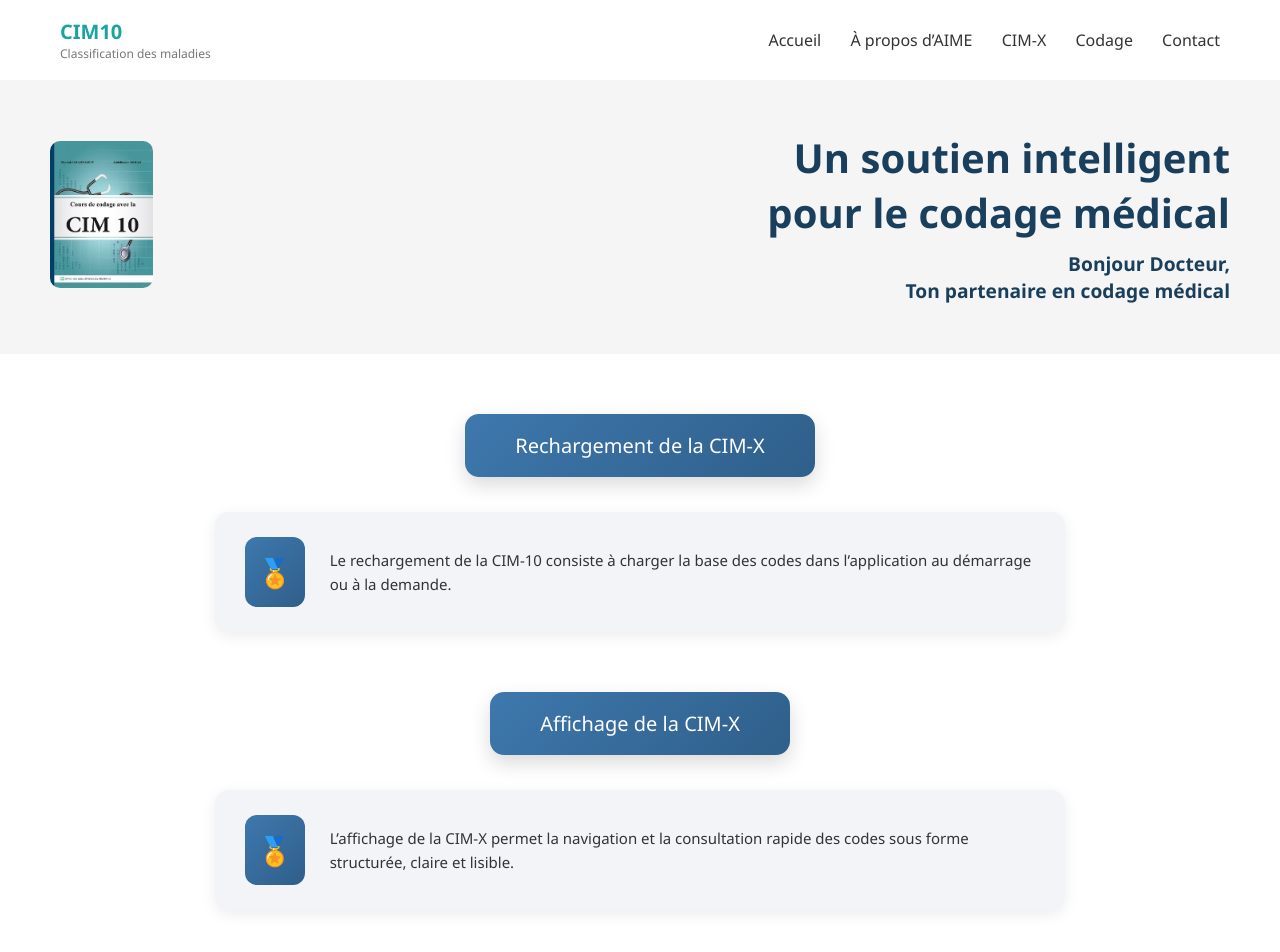
After one commit to ninopineira/AIME-2, a Python web app: template app/templates/cim-x.html in a window 1280 px wide. The commit adds this page. Shown: the top 952 px of the page. Run offline with Jinja, Linux system fonts and the light colour scheme; the template is opened without the code that fills it, so the values that code supplies are empty.

Commit message:
page de l'interface CIMX

```diff
--- a/app/static/home.css
+++ b/app/static/home.css
@@ -52,7 +52,7 @@
 
 .hero-content h1 {
     font-size: 36px;
-    color: #1c3c55;
+    color: #1a3f5c;
     margin-bottom: 40px;
     line-height: 1.3;
 }
@@ -405,3 +405,99 @@
         flex-wrap: wrap;
     }
 }
+
+/* CENTRAGE GLOBAL */
+.action-section {
+    text-align: center;
+    margin: 60px 0;
+}
+
+/* GROS BOUTON BLEU */
+.action-btn {
+    background: linear-gradient(135deg, #3e78ad, #2f5f8a);
+    color: white;
+    font-size: 20px;
+    padding: 18px 50px;
+    border: none;
+    border-radius: 14px;
+    cursor: pointer;
+    box-shadow: 0 8px 20px rgba(0, 0, 0, 0.15);
+    transition: 0.3s ease;
+}
+
+.action-btn:hover {
+    transform: translateY(-3px);
+    box-shadow: 0 12px 25px rgba(0, 0, 0, 0.2);
+}
+
+/* CARD INFO */
+.info-card {
+    margin: 35px auto 0;
+    max-width: 850px;
+    background: #f2f4f7;
+    border-radius: 14px;
+    padding: 25px 30px;
+    display: flex;
+    align-items: center;
+    gap: 25px;
+    box-shadow: 0 4px 15px rgba(0, 0, 0, 0.08);
+    text-align: left;
+}
+
+/* ICONE BLEUE */
+.info-icon {
+    background: linear-gradient(135deg, #3e78ad, #2f5f8a);
+    color: white;
+    width: 70px;
+    height: 70px;
+    border-radius: 12px;
+    display: flex;
+    align-items: center;
+    justify-content: center;
+    font-size: 28px;
+}
+
+/* TEXTE */
+.info-text {
+    font-size: 15px;
+    color: #333;
+    line-height: 1.6;
+}
+
+
+
+.hero1 {
+    padding: 50px;
+    background-color: #f5f5f5;
+}
+
+.hero-container1 {
+    display: flex;
+    align-items: center; /* aligne verticalement l'image et le texte */
+    justify-content: space-between; /* espace entre l'image et le texte */
+    gap: 20px; /* espace entre les deux */
+}
+
+.hero-image1 img {
+    width: 40%; /* taille de l'image */
+    max-width: 400px;
+    border-radius: 10px;
+    object-fit: cover; /* garde les proportions de l'image */
+}
+
+.hero-content1 {
+    width: 55%; /* texte prend l'autre moitié */
+    text-align: right; /* texte aligné à droite */
+}
+
+.hero-content1 h1 {
+    font-size: 2.5em;
+    color: #1a3f5c; /* violet foncé */
+    margin: 0;
+}
+
+.hero-content1 .subtitle {
+    font-size: 1.2em;
+    color: #1a3f5c; /* violet clair */
+    margin-top: 10px;
+}
--- /dev/null
+++ b/app/templates/cim-x.html
@@ -0,0 +1,125 @@
+<!DOCTYPE html>
+<html lang="fr">
+<head>
+    <meta charset="UTF-8">
+    <title>CIM10 – AIME</title>
+    <link rel="stylesheet" href="../static/home.css">
+</head>
+<body>
+
+<!-- NAVBAR -->
+<header class="navbar">
+    <div class="logo">
+        <span class="logo-title">CIM10</span>
+        <small>Classification des maladies</small>
+    </div>
+    <nav>
+        <a href="home.html">Accueil</a>
+        <a href="#about-aime">À propos d’AIME</a>
+        <a href="#">CIM-X</a>
+        <a href="#">Codage</a>
+        <a href="#">Contact</a>
+    </nav>
+</header>
+
+<!-- HERO -->
+<!-- HERO -->
+<section id="hero1" class="hero1">
+    <div class="hero-container1">
+        <div class="hero-image1">
+            <img src="../static/5671.jpg" alt="Image CIM10">
+        </div>
+        <div class="hero-content1">
+            <h1>Un soutien intelligent<br>pour le codage médical</h1>
+            <p class="subtitle">Bonjour Docteur,<br>Ton partenaire en codage médical</p>
+        </div>
+    </div>
+</section>
+
+<!-- SECTION RECHARGEMENT -->
+<section class="action-section">
+
+    <button class="action-btn">
+        Rechargement de la CIM-X
+    </button>
+
+    <div class="info-card">
+        <div class="info-icon">🏅</div>
+        <div class="info-text">
+            Le rechargement de la CIM-10 consiste à charger la base des codes
+            dans l’application au démarrage ou à la demande.
+        </div>
+    </div>
+
+</section>
+
+<!-- SECTION AFFICHAGE -->
+<section class="action-section">
+
+    <button class="action-btn">
+        Affichage de la CIM-X
+    </button>
+
+    <div class="info-card">
+        <div class="info-icon">🏅</div>
+        <div class="info-text">
+            L’affichage de la CIM-X permet la navigation et la consultation
+            rapide des codes sous forme structurée, claire et lisible.
+        </div>
+    </div>
+
+</section>
+<!-- SECTION FOOTER / CONCLUSION -->
+<section class="final-section">
+
+    <!-- IMAGE + TEXTE -->
+    <div class="final-hero">
+        <div class="overlay"></div>
+        <div class="final-content">
+            <h2>Un soutien intelligent<br>pour le codage médical</h2>
+            <p>
+                AIME accompagne le médecin dans l’analyse des textes cliniques
+                et la sélection des codes CIM-X, tout en garantissant
+                un contrôle humain total.
+            </p>
+        </div>
+    </div>
+
+    <!-- PARTIE BLEUE -->
+    <div class="final-bottom">
+
+        <div class="shield">
+            <div class="shield-icon">🛡</div>
+        </div>
+
+        <div class="footer-content">
+
+            <!-- CONTACT -->
+            <div class="footer-left">
+                <p>📍 Rue Colonel Fonferrier, 29200 Brest</p>
+                <p>📞 02 98 43 70 00</p>
+                <p>🌐 https://hiclermontonnerre.sante.defense.gouv.fr/</p>
+            </div>
+
+            <!-- INFO -->
+            <div class="footer-right">
+                <h4>Informations sur le projet</h4>
+                <p>
+                    AIME est un projet académique d’aide
+                    au codage médical.
+                </p>
+            </div>
+
+        </div>
+
+        <!-- LOGOS -->
+        <div class="footer-logos">
+            <img src="../static/footer.jpeg" alt="Logo ministère">
+
+        </div>
+
+    </div>
+
+</section>
+</body>
+</html>
```
Also changed, not shown: app/static/5671.jpg (added), app/templates/cimx.html (deleted), app/templates/home.html (line endings or trailing spaces).
